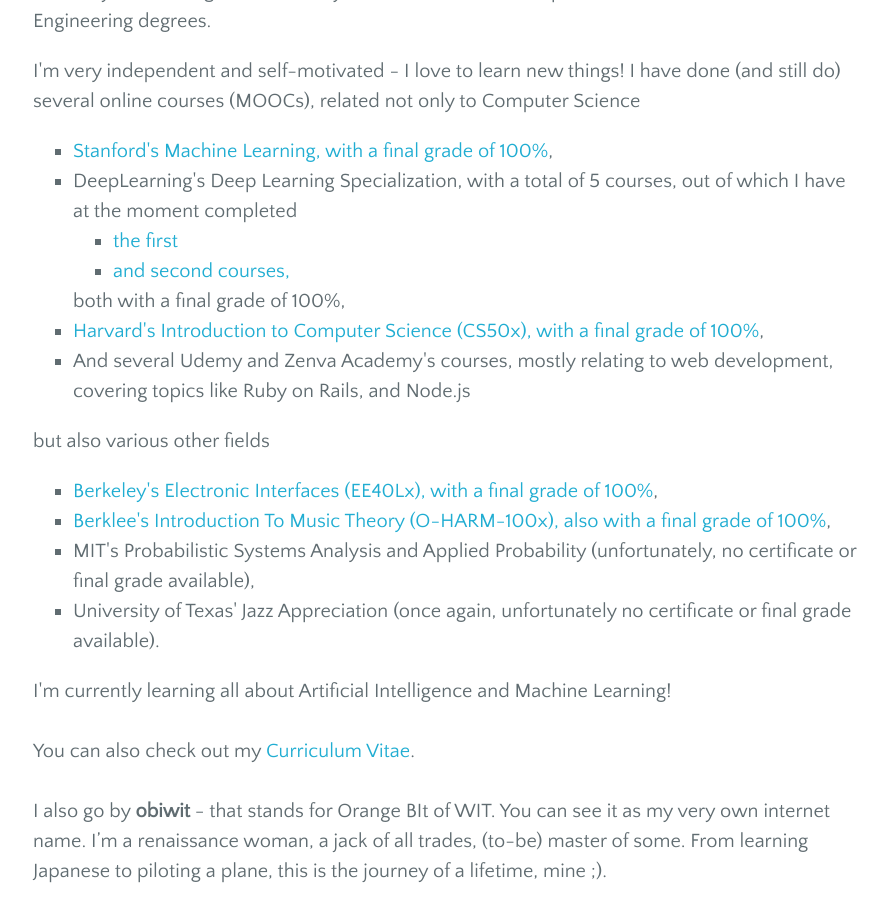
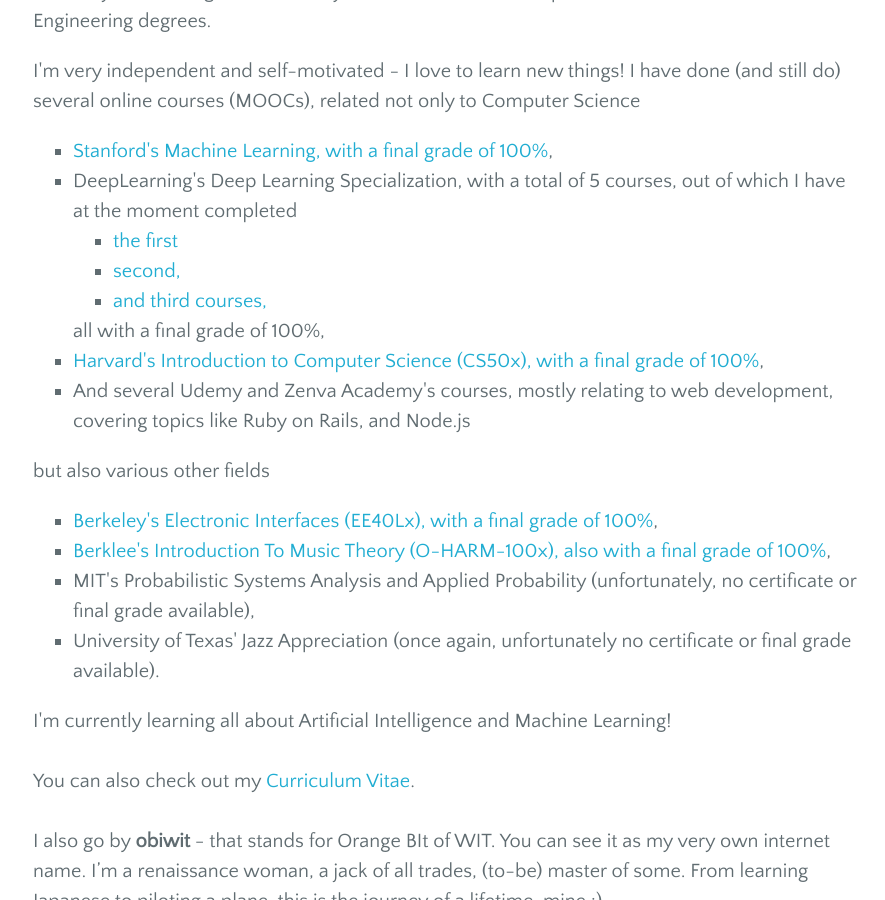
Before and after one commit to obiwit/obiwit.github.io, a Jekyll site: the page built from index.html, in a window 1280 px wide and 900 px high, scrolled down 626 px. Shown: the whole window, without its empty margins (191-1076 px from the left). Built offline with Jekyll 4.4.1, drawn with Linux system fonts in a browser that asks for light colours; nearby versions of some CDN libraries.

Commit message:
Certificate update

```diff
--- a/index.html
+++ b/index.html
@@ -14,8 +14,9 @@
     <li>DeepLearning's Deep Learning Specialization, with a total of 5 courses, out of which I have at the moment completed
       <ul>
         <li><a class="pdf" target="_blank" href="{{ site.baseurl }}/pdf/DL1.pdf">the first</a></li>
-        <li><a class="pdf" target="_blank" href="{{ site.baseurl }}/pdf/DL2.pdf">and second courses,</a></li>
-    </ul> both with a final grade of 100%,</li>
+        <li><a class="pdf" target="_blank" href="{{ site.baseurl }}/pdf/DL2.pdf">second,</a></li>
+        <li><a class="pdf" target="_blank" href="{{ site.baseurl }}/pdf/DL3.pdf">and third courses,</a></li>
+    </ul> all with a final grade of 100%,</li>
     <li><a class="pdf" target="_blank" href="{{ site.baseurl }}/pdf/CS50x.pdf">Harvard's Introduction to Computer Science (CS50x), with a final grade of 100%</a>,</li>
     <li>And several Udemy and Zenva Academy's courses, mostly relating to web development, covering topics like Ruby on Rails, and Node.js</li>
   </ul><p> but also various other fields </p><ul>
```
Also changed, not shown: 1 other file.
